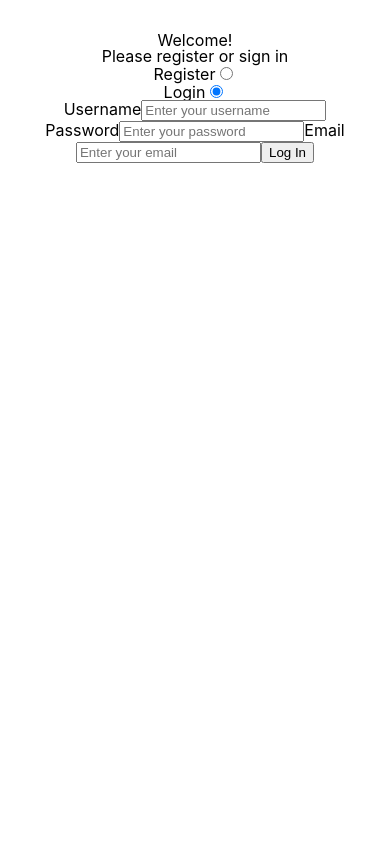
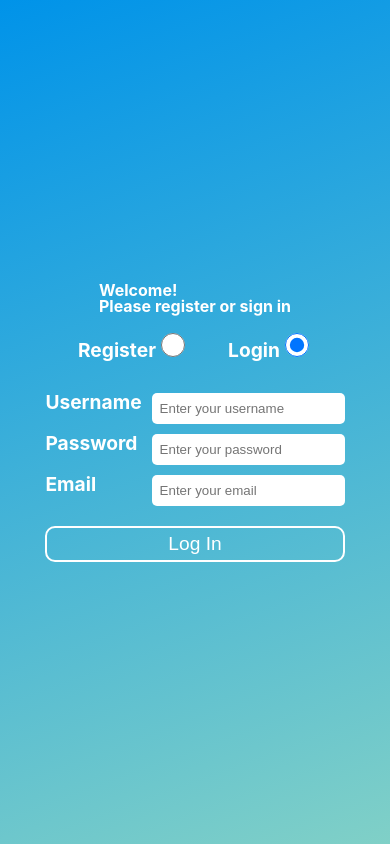
Before and after one commit to malmen237/project-math-app, a React (Create React App) app in the folder frontend/: page / in a window 390 px wide. Built offline with nearby package versions, Linux system fonts and the light colour scheme; what react-animations, react-dnd-multi-backend would draw is missing.

Commit message:
Started Mobile-styling Login-component.

```diff
--- a/frontend/src/globalComponents/Login.js
+++ b/frontend/src/globalComponents/Login.js
@@ -3,7 +3,8 @@ import { useDispatch, useSelector, batch } from 'react-redux';
 import { useNavigate } from 'react-router-dom';
 import { API_URL } from 'utils/utils';
 import user from 'reducers/user';
-import { OuterWrapper } from 'styles/globalStyles';
+// import { OuterWrapper } from 'styles/globalStyles';
+import styled from 'styled-components/macro';
 
 const Login = () => {
   const [username, setUsername] = useState('');
@@ -58,12 +59,13 @@ const Login = () => {
   }
 
   return (
-    <OuterWrapper>
-      <div>
+    <PageWrapper>
+      {/* <LoginWrapper> */}
+      <Intro>
         <h1>Welcome!</h1>
         <h2> Please register or sign in </h2>
-      </div>
-      <div>
+      </Intro>
+      <Selection>
         <div>
           <label htmlFor="register">Register
             <input
@@ -82,8 +84,8 @@ const Login = () => {
               onChange={() => setMode('login')} />
           </label>
         </div>
-      </div>
-      <form onSubmit={onFormSubmit}>
+      </Selection>
+      <StyledForm onSubmit={onFormSubmit}>
         <label htmlFor="username">Username
           <input
             type="text"
@@ -108,11 +110,88 @@ const Login = () => {
             value={email}
             onChange={(e) => setEmail(e.target.value)} />
         </label>
-        <button type="submit">{mode === 'login' ? 'Log In' : 'Submit'}</button>
-      </form>
+        <StyledButton type="submit">{mode === 'login' ? 'Log In' : 'Submit'}</StyledButton>
+      </StyledForm>
       <p>{activeError ? error : ''}</p>
-    </OuterWrapper>
+      {/* </LoginWrapper> */}
+    </PageWrapper>
   )
 }
 
 export default Login;
+
+const PageWrapper = styled.section`
+  // border: 2px solid blue;
+  color: white;
+  font-weight: bold;
+  height: 100vh;
+  display: flex;
+  flex-direction: column;
+  align-items: center;
+  justify-content: center;
+  // padding: 2rem 45vw;
+  // text-align: center;
+  // border: 2px red solid;
+  background-color: #0093E9;
+  background-image: linear-gradient(160deg, #0093E9 0%, #80D0C7 100%);
+`
+
+const StyledForm = styled.form`
+  // border: 2px solid green;
+  font-size: 1.2rem;
+  display: flex;
+  flex-direction: column;
+  align-items: stretch;
+  label {
+    color: white;
+    display: flex;
+    justify-content: space-between;
+    width: 100%;
+    margin-bottom: 10px;
+  }
+  label + button {
+    margin-top: 10px;
+  }
+  input {
+    margin-left: 10px;
+    border-radius: 5px;
+    border: none;
+    padding: 0.5rem;
+  }
+`
+
+const Intro = styled.div`
+  margin-bottom: 1rem;
+  align-self: center;
+`
+
+const Selection = styled.div`
+  // border: 2px solid red;
+  width: 60vw;
+  font-size: 1.2rem;
+  display: flex;
+  justify-content: space-between;
+  margin-bottom: 2rem;
+  input {
+    width: 1.5rem;
+    height: 1.5rem;
+  }
+`
+
+const StyledButton = styled.button`
+  font-size: 1.2rem;
+  color: white;
+  background: none;
+  border: 2px solid white;
+  padding: 5px 10px;
+  border-radius: 10px;
+  &:hover {
+    color: #b84545;
+    background-color: white;
+    transition: 0.5s background-color ease-in-out;
+    cursor: pointer;
+  }
+  &:active {
+    transform: translateY(3px);
+  }
+`
```
